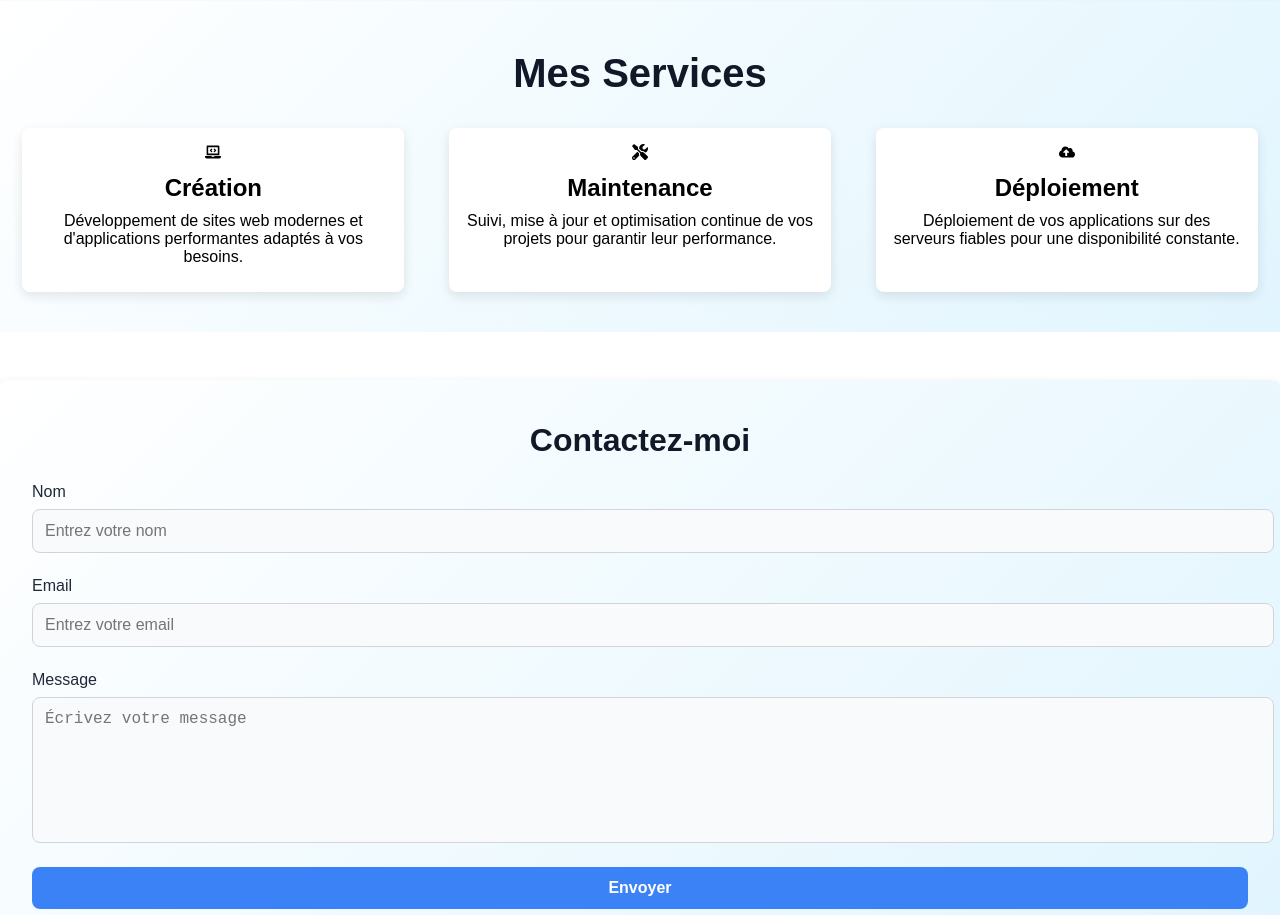
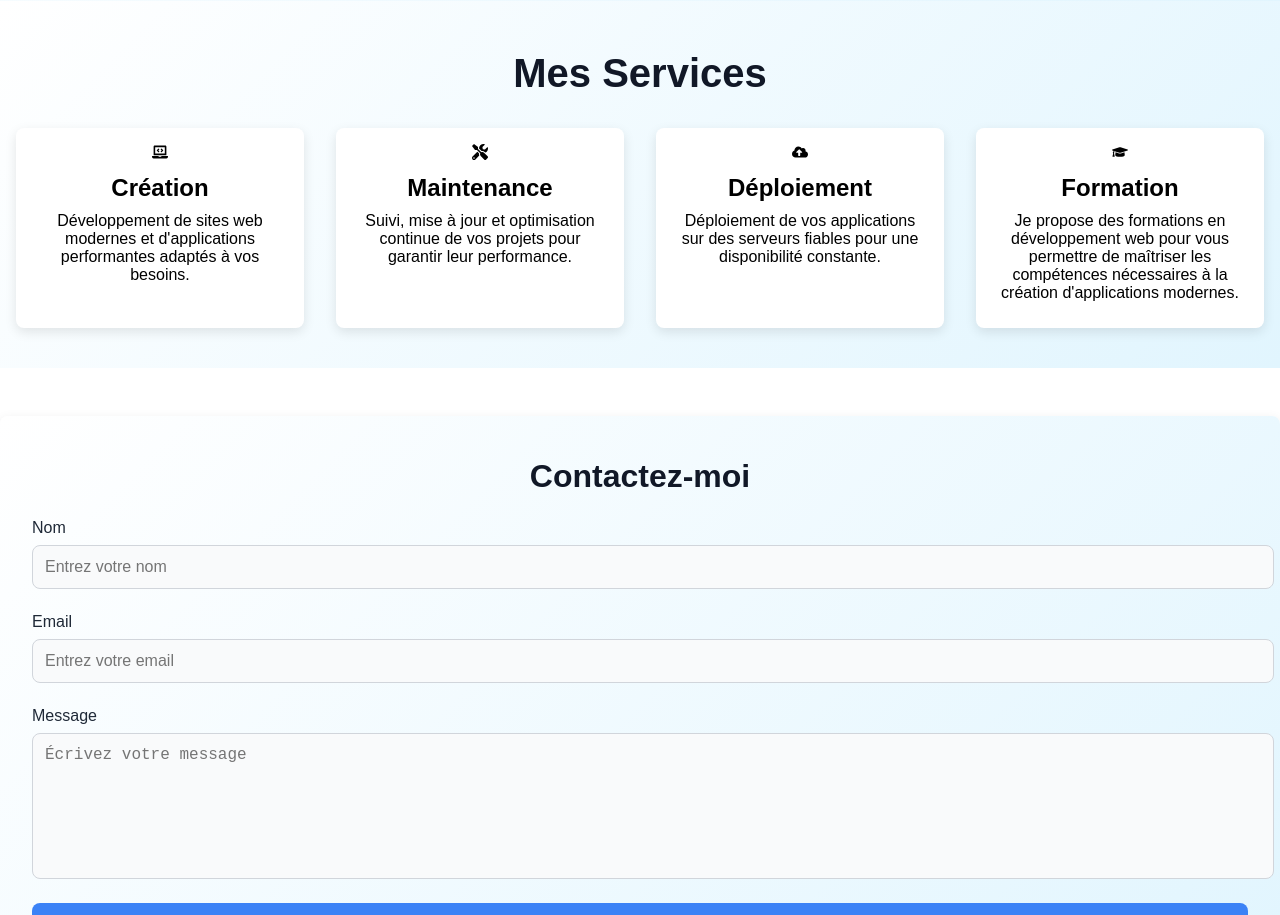
Before and after one commit to ibrahima604/MonPortfolio, a React (Create React App) app: page / in a window 1280 px wide. Shown: the part 2180-3095 px from the top of the page. Built offline with nearby package versions, Linux system fonts and the light colour scheme.

Commit message:
Mise à jour du Navbar.jsx, Services.css et Services.jsx

```diff
--- a/src/components/Navbar.jsx
+++ b/src/components/Navbar.jsx
@@ -13,12 +13,6 @@ const Navbar = () => {
       <div className="navbar-container">
         {/* Logo */}
         <div className="navbar-logo">Mon<span>PortFolio</span></div>
-
-        {/* Menu burger (mobile) */}
-        <div className="navbar-burger" onClick={toggleMenu}>
-          {isOpen ? <X size={28} /> : <Menu size={28} />}
-        </div>
-
         {/* Links */}
         <ul className={`navbar-links ${isOpen ? "active" : ""}`}>
           <li>
@@ -45,6 +39,11 @@ const Navbar = () => {
         <button className="contact-button">Contact</button>
     </a>
 </div>
+ {/* Menu burger (mobile) */}
+ <div className="navbar-burger" onClick={toggleMenu}>
+          {isOpen ? <X size={28} /> : <Menu size={28} />}
+        </div>
+
       </div>
     </nav>
   );
--- a/src/components/Services.jsx
+++ b/src/components/Services.jsx
@@ -1,6 +1,6 @@
 import React from "react";
 import "../style/Services.css";
-import { FaLaptopCode, FaTools, FaCloudUploadAlt } from "react-icons/fa"; // Importation d'icônes depuis react-icons
+import { FaLaptopCode, FaTools, FaCloudUploadAlt, FaGraduationCap } from "react-icons/fa"; // Ajout de l'icône de formation
 
 const services = [
   {
@@ -20,6 +20,12 @@ const services = [
     titre: "Déploiement",
     description: "Déploiement de vos applications sur des serveurs fiables pour une disponibilité constante.",
     icon: <FaCloudUploadAlt />, // Icône de déploiement
+  },
+  {
+    id: 4,
+    titre: "Formation",
+    description: "Je propose des formations en développement web pour vous permettre de maîtriser les compétences nécessaires à la création d'applications modernes.",
+    icon: <FaGraduationCap />, // Icône de formation
   },
 ];
 
--- a/src/style/Services.css
+++ b/src/style/Services.css
@@ -14,7 +14,7 @@
   display: grid;
   grid-template-columns: repeat(
     auto-fill,
-    minmax(380px, 1fr)
+    minmax(250px, 1fr)
   ); /* Colonnes flexibles */
   gap: 2rem; /* Espacement entre les cartes */
   justify-items: center; /* Centrer les éléments dans chaque cellule */
@@ -28,10 +28,15 @@
   transition: transform 0.3s ease, box-shadow 0.3s ease;
   text-align: center; /* Centrer le texte */
   padding: 1rem; /* Espacement interne */
-  max-width: 350px;
+  max-width: 300px;
   cursor: pointer;
 }
 .service-card:hover {
   transform: translateY(-5px); /* Légère élévation au survol */
   box-shadow: 0 8px 16px rgba(0, 0, 0, 0.2); /* Ombre plus forte */
 }
+@media (max-width: 768px) {
+  .service-card {
+      grid-template-columns: 1fr;
+  }
+}
```
